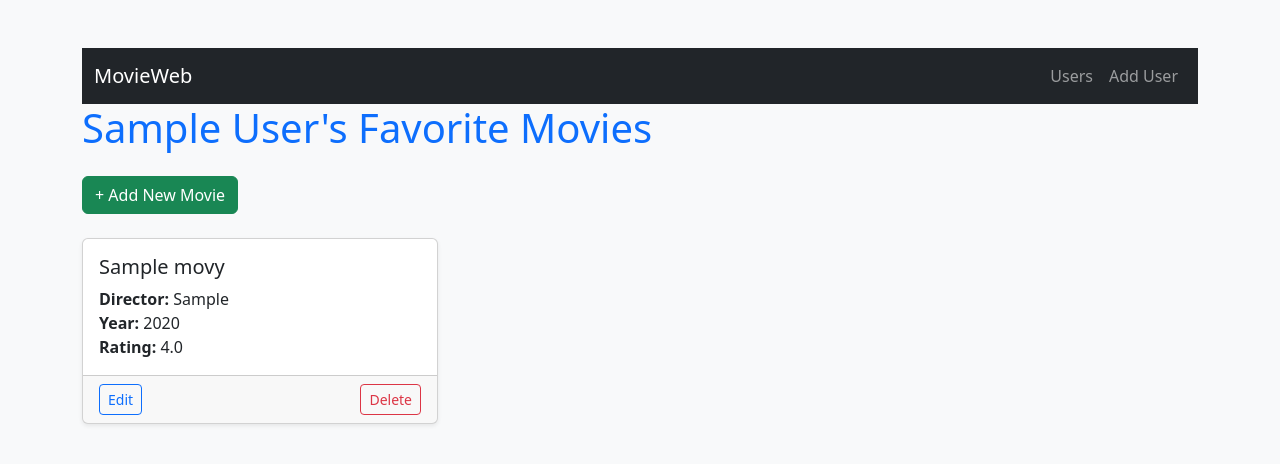
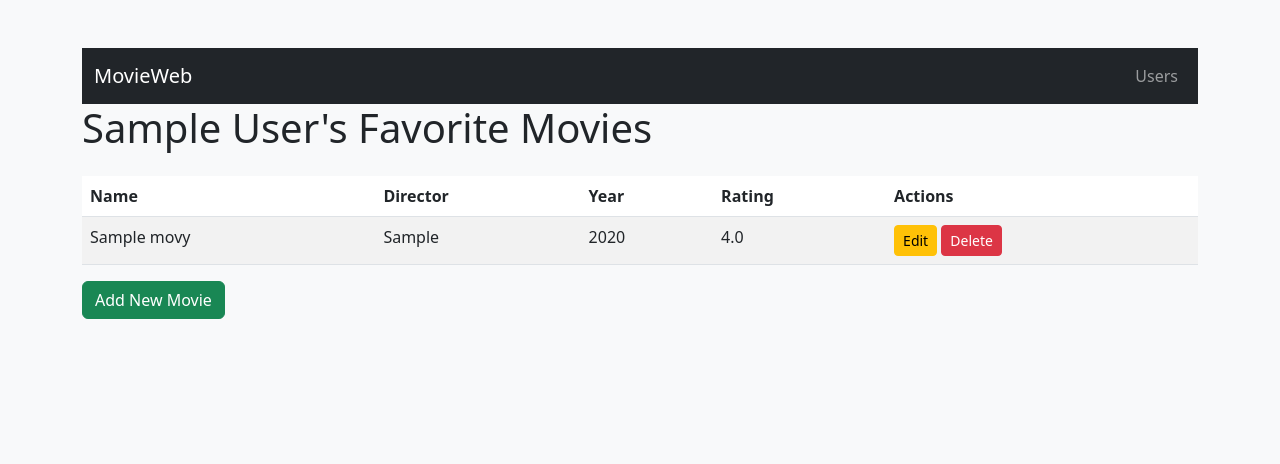
Before and after one commit to Andrew-O39/moviweb_app, a Flask app: page /users/1 in a window 1280 px wide. Shown: the top 464 px of the page. Run offline with Flask 3, Linux system fonts and the light colour scheme; tables that the repository leaves empty hold one stand-in row (values such as "Sample post").

Commit message:
implemented styles with Bootstrap and css

```diff
--- a/app.py
+++ b/app.py
@@ -1,4 +1,4 @@
-from flask import Flask, flash, render_template, request, redirect, url_for, abort
+from flask import Flask, current_app, flash, render_template, request, redirect, url_for, abort
 from datamanager.sqlite_data_manager import SQLiteDataManager
 from app_models import db, User, Movie
 from dotenv import load_dotenv
@@ -21,7 +21,7 @@ def create_app():
     # Define routes inside app context
     @app.route("/")
     def home():
-        return "Welcome to MovieWeb App!"
+        return render_template("index.html")
 
     @app.route("/users")
     def list_users():
@@ -75,12 +75,12 @@ def create_app():
                     "user_id": user_id
                 }
                 app.data_manager.add_movie(**movie_data)
-                flash("Movie added successfully.", "success")
+                flash(f'Movie "{movie_data["name"]}" added successfully!', 'success')
                 return redirect(url_for("user_movies", user_id=user_id))
             except Exception as e:
                 return render_template("error.html", message=f"Failed to add movie: {e}")
 
-        return render_template("add_movie.html", user=user)
+        return render_template("add_movie.html", user_id=user_id)
 
 
     @app.route("/users/<int:user_id>/update_movie/<int:movie_id>", methods=["GET", "POST"])
@@ -100,13 +100,12 @@ def create_app():
                     "rating": float(request.form["rating"]),
                 }
                 app.data_manager.update_movie(movie_id, updated_data)
-                flash("Movie updated successfully.", "success")
+                flash(f'Movie "{movie.name}" updated successfully!', 'success')
                 return redirect(url_for("user_movies", user_id=user.id))
             except Exception as e:
                 return render_template("error.html", message=f"Failed to update movie: {e}")
 
-        return render_template("update_movie.html", user=user, movie=movie)
-
+        return render_template("update_movie.html", user_id=user_id, movie=movie)
 
     @app.route("/users/<int:user_id>/delete_movie/<int:movie_id>", methods=["POST"])
     def delete_movie(user_id, movie_id):
@@ -117,12 +116,13 @@ def create_app():
             abort(404, description="User or Movie not found")
 
         try:
+            movie_name = movie.name
             app.data_manager.delete_movie(movie_id)
-            flash("Movie deleted successfully.", "success")
-            return redirect(url_for("user_movies", user_id=user.id))
+            flash(f'Movie "{movie_name}" deleted successfully!', 'success')
         except Exception as e:
             return render_template("error.html", message=f"Failed to delete movie: {e}")
 
+        return redirect(url_for("user_movies", user_id=user.id))
 
     @app.errorhandler(404)
     def page_not_found(e):
--- a/datamanager/sqlite_data_manager.py
+++ b/datamanager/sqlite_data_manager.py
@@ -19,9 +19,15 @@ class SQLiteDataManager(DataManagerInterface):
         db.session.add(new_user)
         db.session.commit()
 
-    def add_movie(self, movie_data):
-        movie = Movie(**movie_data)
-        db.session.add(movie)
+    def add_movie(self, name, director, year, rating, user_id):
+        new_movie = Movie(
+            name=name,
+            director=director,
+            year=int(year),
+            rating=float(rating),
+            user_id=user_id
+        )
+        db.session.add(new_movie)
         db.session.commit()
 
     def get_movie_by_id(self, movie_id):
--- /dev/null
+++ b/static/styles.css
@@ -0,0 +1,20 @@
+.fab {
+    position: fixed;
+    bottom: 30px;
+    right: 30px;
+    width: 60px;
+    height: 60px;
+    font-size: 30px;
+    background-color: #007bff;
+    color: white;
+    border-radius: 50%;
+    text-align: center;
+    line-height: 60px;
+    text-decoration: none;
+    box-shadow: 0 2px 10px rgba(0, 0, 0, 0.3);
+    z-index: 100;
+    transition: background-color 0.3s ease;
+}
+.fab:hover {
+    background-color: #0056b3;
+}
--- a/templates/base.html
+++ b/templates/base.html
@@ -4,7 +4,7 @@
     <meta charset="UTF-8">
     <title>{% block title %}MovieWeb App{% endblock %}</title>
     <meta name="viewport" content="width=device-width, initial-scale=1">
-
+    <link rel="stylesheet" href="{{ url_for('static', filename='styles.css') }}">
     <!-- Bootstrap CSS -->
     <link
         href="https://cdn.jsdelivr.net/npm/bootstrap@5.3.0/dist/css/bootstrap.min.css"
@@ -37,7 +37,6 @@
           <a class="nav-link" href="{{ url_for('list_users') }}">Users</a>
         </li>
         <li class="nav-item">
-          <a class="nav-link" href="{{ url_for('add_user') }}">Add User</a>
         </li>
       </ul>
     </div>
--- a/templates/user_movies.html
+++ b/templates/user_movies.html
@@ -6,40 +6,44 @@
 </head>
 <body>
     {% extends "base.html" %}
-
 {% block title %}{{ user.name }}'s Movies - MovieWeb App{% endblock %}
 
 {% block content %}
-<h1 class="text-primary mb-4">{{ user.name }}'s Favorite Movies</h1>
+<h1 class="mb-4">{{ user.name }}'s Favorite Movies</h1>
 
-<a href="/users/{{ user.id }}/add_movie" class="btn btn-success mb-4">+ Add New Movie</a>
+<table class="table table-striped table-hover">
+  <thead>
+    <tr>
+      <th>Name</th>
+      <th>Director</th>
+      <th>Year</th>
+      <th>Rating</th>
+      <th>Actions</th>
+    </tr>
+  </thead>
+  <tbody>
+    {% for movie in movies %}
+    <tr>
+      <td>{{ movie.name }}</td>
+      <td>{{ movie.director }}</td>
+      <td>{{ movie.year }}</td>
+      <td>{{ movie.rating }}</td>
+      <td>
+        <a href="{{ url_for('update_movie', user_id=user.id, movie_id=movie.id) }}" class="btn btn-sm btn-warning">Edit</a>
+        <form action="{{ url_for('delete_movie', user_id=user.id, movie_id=movie.id) }}" method="post" class="d-inline">
+          <button type="submit" class="btn btn-sm btn-danger" onclick="return confirm('Delete this movie?');">Delete</button>
+        </form>
+      </td>
+    </tr>
+    {% else %}
+    <tr>
+      <td colspan="5">No movies found.</td>
+    </tr>
+    {% endfor %}
+  </tbody>
+</table>
 
-{% if movies %}
-<div class="row row-cols-1 row-cols-md-2 row-cols-lg-3 g-4">
-    {% for movie in movies %}
-    <div class="col">
-        <div class="card h-100 shadow-sm">
-            <div class="card-body">
-                <h5 class="card-title">{{ movie.name }}</h5>
-                <p class="card-text">
-                    <strong>Director:</strong> {{ movie.director }}<br>
-                    <strong>Year:</strong> {{ movie.year }}<br>
-                    <strong>Rating:</strong> {{ movie.rating }}
-                </p>
-            </div>
-            <div class="card-footer d-flex justify-content-between">
-                <a href="/users/{{ user.id }}/update_movie/{{ movie.id }}" class="btn btn-sm btn-outline-primary">Edit</a>
-                <form action="/users/{{ user.id }}/delete_movie/{{ movie.id }}" method="post" style="margin: 0;">
-                    <button type="submit" class="btn btn-sm btn-outline-danger" onclick="return confirm('Are you sure you want to delete this movie?')">Delete</button>
-                </form>
-            </div>
-        </div>
-    </div>
-    {% endfor %}
-</div>
-{% else %}
-    <p class="text-muted">No movies found. Click "Add New Movie" to get started.</p>
-{% endif %}
+<a href="{{ url_for('add_movie', user_id=user.id) }}" class="btn btn-success">Add New Movie</a>
 {% endblock %}
 </body>
 </html>
```
Also changed, not shown: templates/add_movie.html (+29 -12 lines), templates/add_user.html (+12 -6 lines), templates/index.html (added, +13 -0 lines), templates/update_movie.html (+26 -14 lines), templates/users.html (+12 -7 lines).
